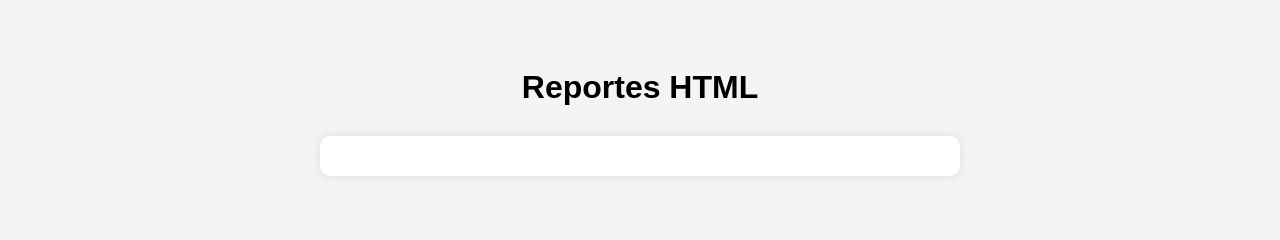
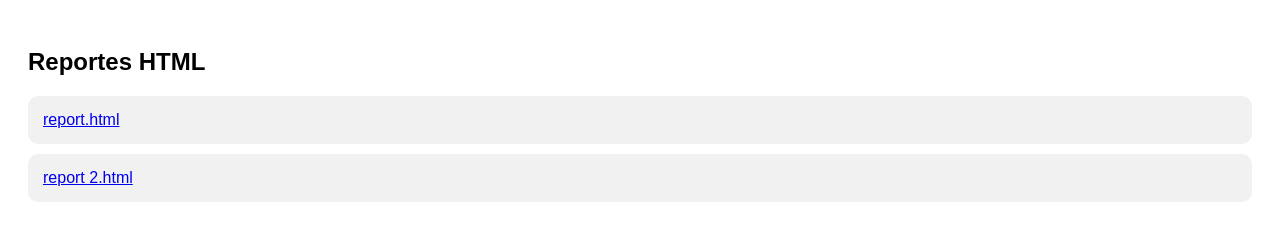
Before and after one commit to DileanLluberes/reportes, a plain HTML site: page index.html in a window 1280 px wide. Drawn offline with Linux system fonts and the light colour scheme; no server answers.

Commit message:
Update index.html

```diff
--- a/index.html
+++ b/index.html
@@ -1,74 +1,44 @@
 <!DOCTYPE html>
-<html lang="es">
+<html>
 <head>
-<meta charset="UTF-8">
-<title>Listado de reportes HTML</title>
-<style>
+  <meta charset="UTF-8">
+  <title>Reportes HTML</title>
+  <style>
     body {
-        font-family: Arial, sans-serif;
-        background: #f4f4f4;
-        padding: 40px;
+      font-family: Arial;
+      padding: 20px;
     }
-    h1 {
-        text-align: center;
-        margin-bottom: 30px;
+    .box {
+      background: #f1f1f1;
+      padding: 15px;
+      margin: 10px 0;
+      border-radius: 10px;
     }
-    .file-list {
-        max-width: 600px;
-        margin: auto;
-        background: white;
-        padding: 20px;
-        border-radius: 10px;
-        box-shadow: 0 0 10px rgba(0,0,0,0.1);
-    }
-    a {
-        display: block;
-        font-size: 18px;
-        padding: 12px;
-        margin: 5px 0;
-        background: #e9e9e9;
-        border-radius: 6px;
-        text-decoration: none;
-        color: black;
-    }
-    a:hover {
-        background: #d3d3d3;
-    }
-</style>
+  </style>
 </head>
 <body>
 
-<h1>Reportes HTML</h1>
-
-<div class="file-list" id="lista"></div>
+<h2>Reportes HTML</h2>
+<div id="list"></div>
 
 <script>
-// CDN que sí permite listar archivos:
-const base = "https://cdn.jsdelivr.net/gh/DileanLluberes/reportes/";
+const files = [
+  "report.html",
+  "report 2.html"
+];
 
-async function cargarArchivos() {
-    const res = await fetch(base);
-    const html = await res.text();
+const container = document.getElementById("list");
 
-    const parser = new DOMParser();
-    const doc = parser.parseFromString(html, "text/html");
+files.forEach(name => {
+  const safeName = name.replace(" ", "%20"); // codifica el espacio
+  const url = `https://raw.githubusercontent.com/DileanLluberes/reportes/main/${safeName}`;
 
-    const links = [...doc.querySelectorAll("a")]
-        .map(a => a.getAttribute("href"))
-        .filter(n => n && n.endsWith(".html"));
+  const div = document.createElement("div");
+  div.className = "box";
+  div.innerHTML = `<a href="${url}" target="_blank">${name}</a>`;
 
-    const lista = document.getElementById("lista");
-
-    links.forEach(file => {
-        const link = document.createElement("a");
-        link.href = base + file;
-        link.target = "_blank";
-        link.textContent = file;
-        lista.appendChild(link);
-    });
-}
-
-cargarArchivos();
+  container.appendChild(div);
+});
 </script>
 
 </body>
```
